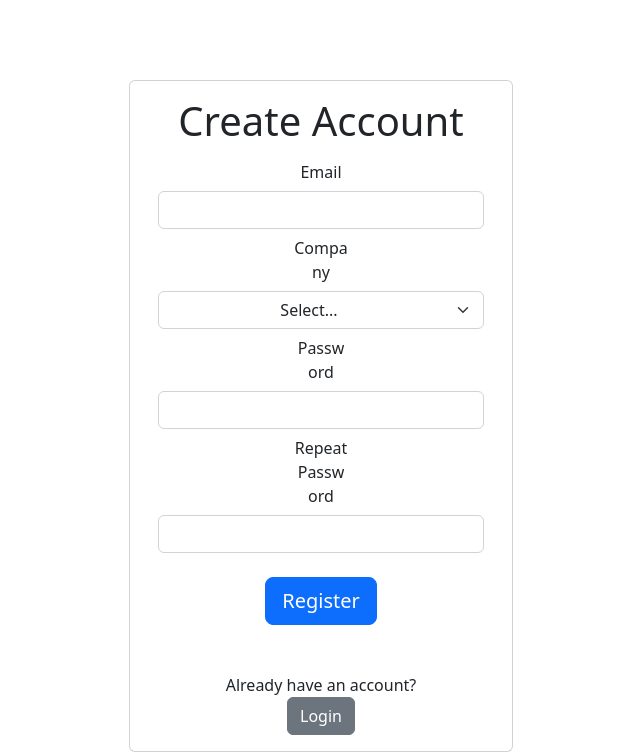
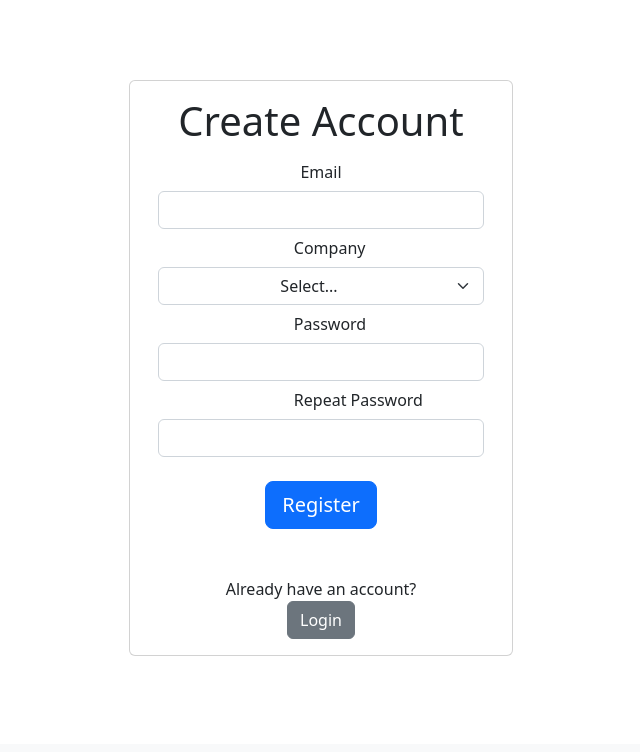
Before and after one commit to tsmithscott/WeBalance, a Flask app: page /signup in a window 1280 px wide. Shown: the part 56-808 px from the top of the page, without its empty margins (319-959 px from the left). After the commit the page ends 712 px from the top, so only its background shows below. Run offline with Flask 2, Linux system fonts and the light colour scheme.

Commit message:
Fixed text wrapping on signup form

```diff
--- a/templates/signup.html
+++ b/templates/signup.html
@@ -7,6 +7,7 @@
 
         <div class="container-sm">
             <form action="/signup" method="POST">
+                <span class="text-nowrap">
                     <div class="mb3">
                         <label for="inputEmail" class="col-sm-2 col-form-label">Email</label>
                         <div class="d-flex">
@@ -37,6 +38,7 @@
                         </div>
                     </div>
                     <br><button type="submit" class="btn btn-primary btn-lg">Register</button>
+                </span>
             </form>
 
             <br><br><label>Already have an account?</label><br>
@@ -45,5 +47,4 @@
 
     </div>
 </div>
-
 {% endblock %}
```
Lines whose indentation alone changed are shown as unchanged.
